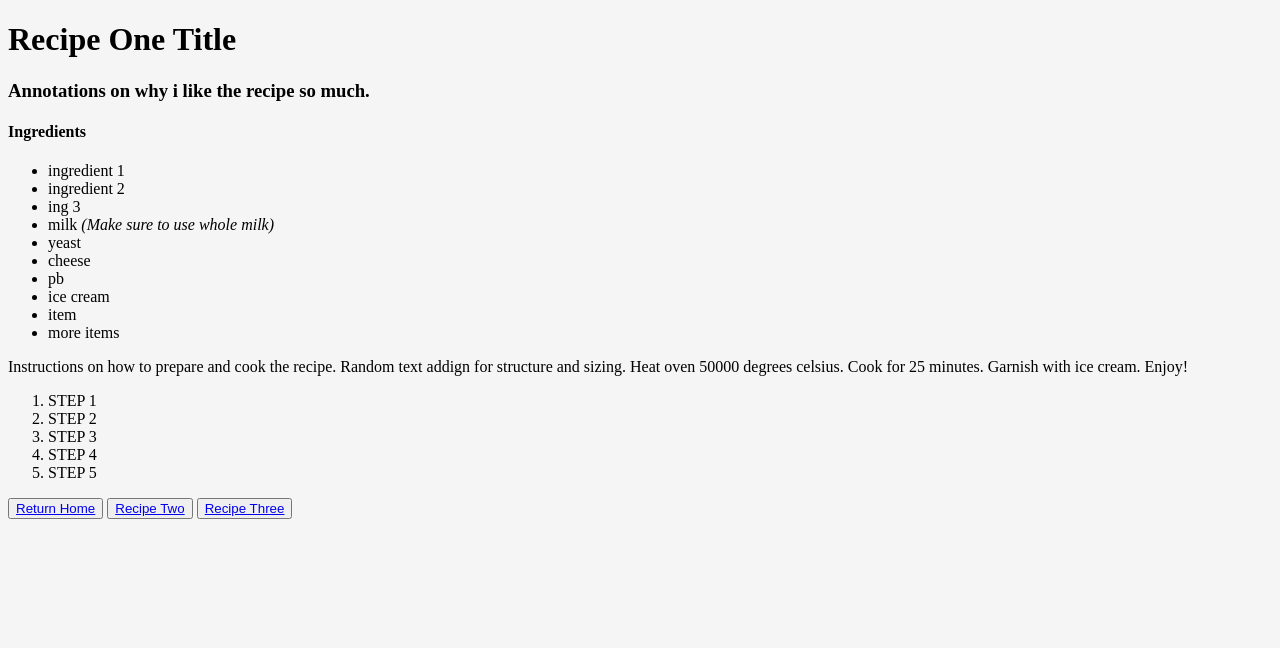
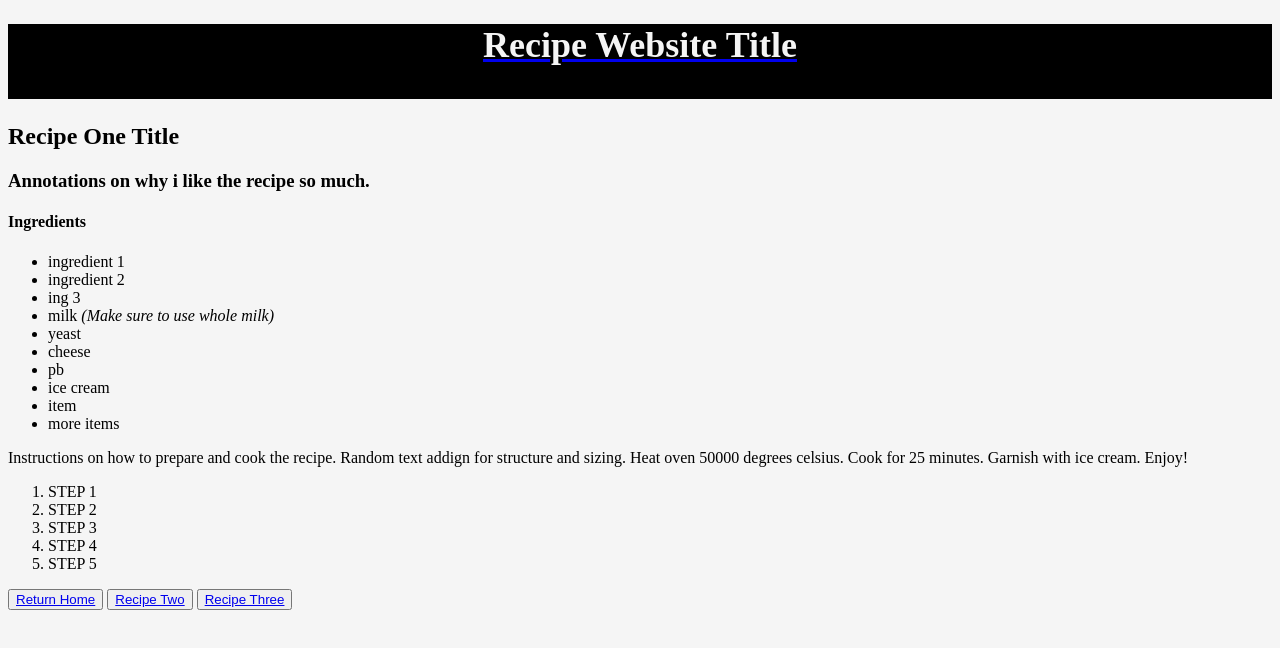
Before and after one commit to NateRowsell/top-recipe-project, a plain HTML site: page rcp1.html in a window 1280 px wide. Drawn offline with Linux system fonts and the light colour scheme.

Commit message:
Added Title to all pages with link back to home

```diff
--- a/rcp1.html
+++ b/rcp1.html
@@ -8,7 +8,8 @@
     <title>Document</title>
 </head>
 <body>
-    <h1>Recipe One Title</h1>
+    <a href="index.html"><h1 id="hometitle">Recipe Website Title</h1></a>
+    <h2>Recipe One Title</h2>
     <h3>Annotations on why i like the recipe so much.</h3>
         <h4>Ingredients</h4>
         <ul>
```
Also changed, not shown: rcp2.html (+2 -1 lines), rcp3.html (+2 -1 lines).
